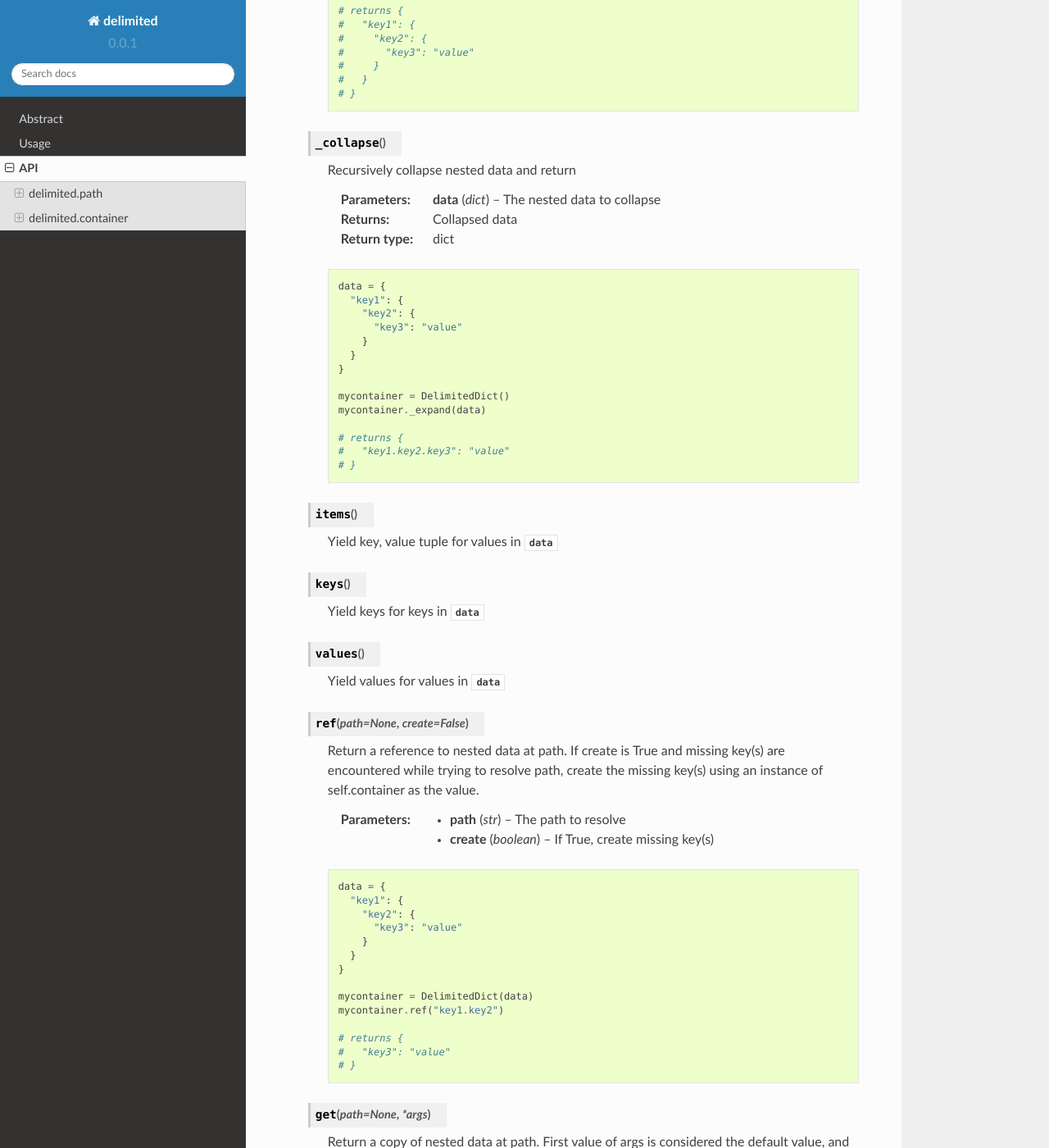
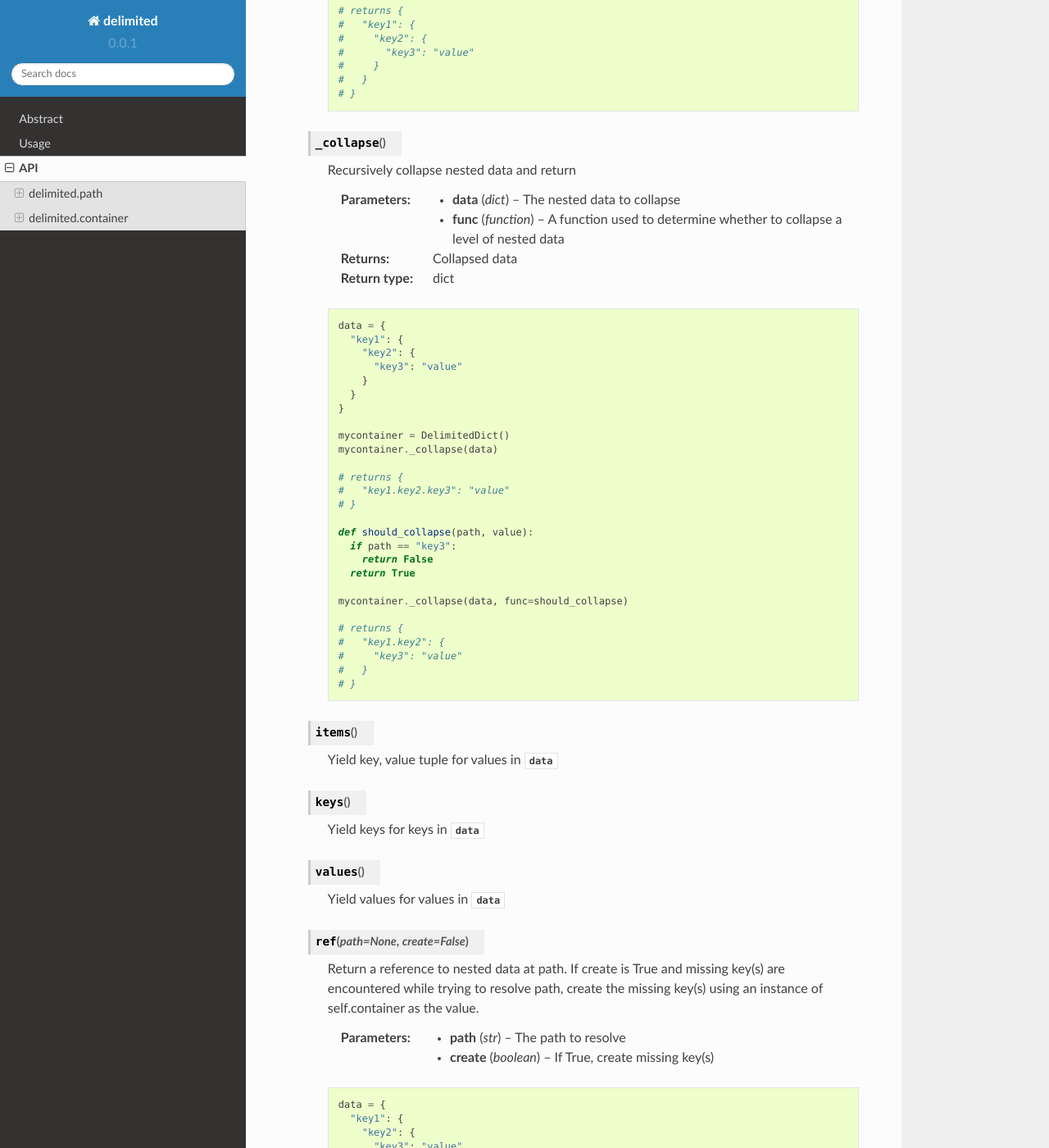
Before and after one commit to chrisantonellis/delimited, a Sphinx documentation site: the page built from docs/api.rst, in a window 1280 px wide and 1400 px high, scrolled down 6960 px. Shown: the whole window at 82% size. Built offline with Sphinx 7.4.7 and the Read the Docs theme 2.0.0, drawn with Linux system fonts in a browser that asks for light colours.

Commit message:
updated docs for `NestedDict._collapse` method

```diff
--- a/docs/api.rst
+++ b/docs/api.rst
@@ -383,6 +383,8 @@ DelimitedDict
 
     :param data: The nested data to collapse
     :type data: dict
+    :param func: A function used to determine whether to collapse a level of nested data
+    :type func: function
     :returns: Collapsed data
     :rtype: dict
 
@@ -397,10 +399,23 @@ DelimitedDict
       }
 
       mycontainer = DelimitedDict()
-      mycontainer._expand(data)
+      mycontainer._collapse(data)
 
       # returns {
       #   "key1.key2.key3": "value"
+      # }
+
+      def should_collapse(path, value):
+        if path == "key3":
+          return False
+        return True
+
+      mycontainer._collapse(data, func=should_collapse)
+
+      # returns {
+      #   "key1.key2": {
+      #     "key3": "value"
+      #   }
       # }
 
   .. py:method:: items()
```
Also changed, not shown: CHANGELOG.md (renamed from .CHANGELOG.md, +7 -0 lines), 1 other file.
